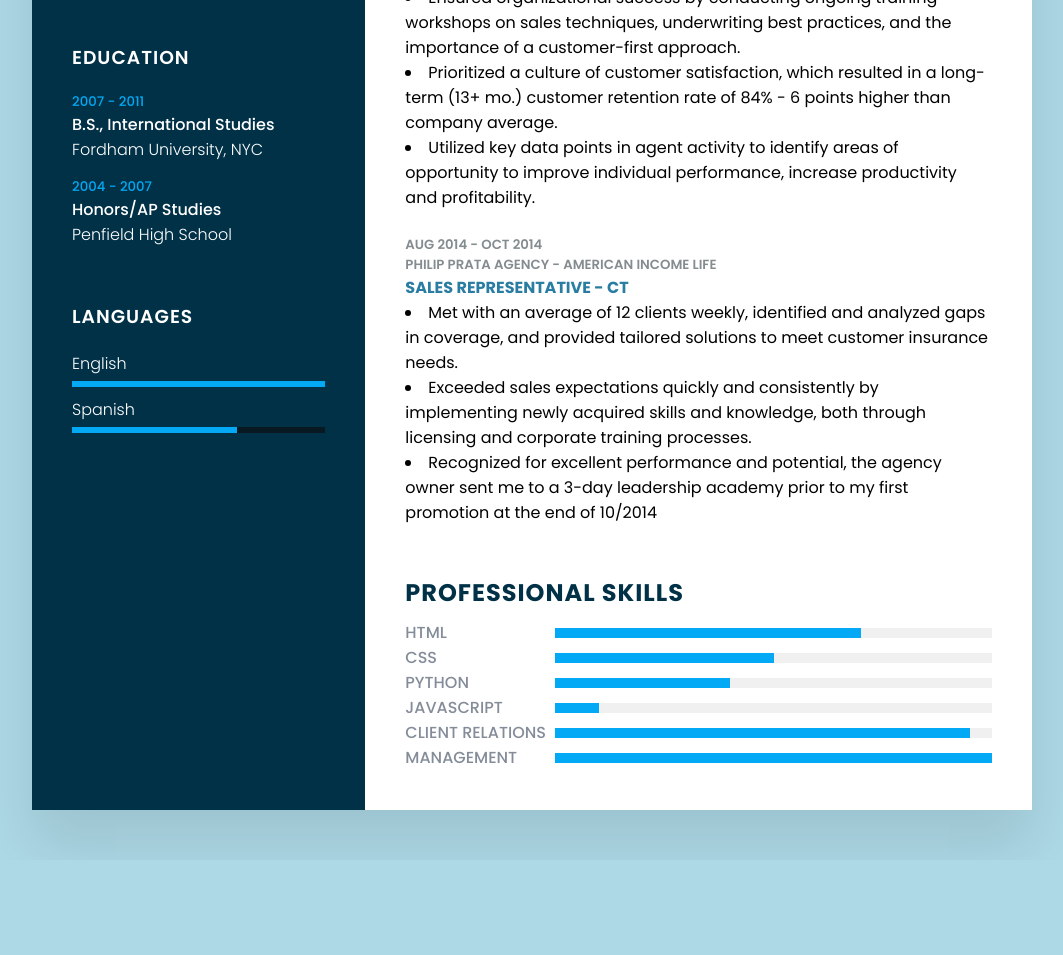
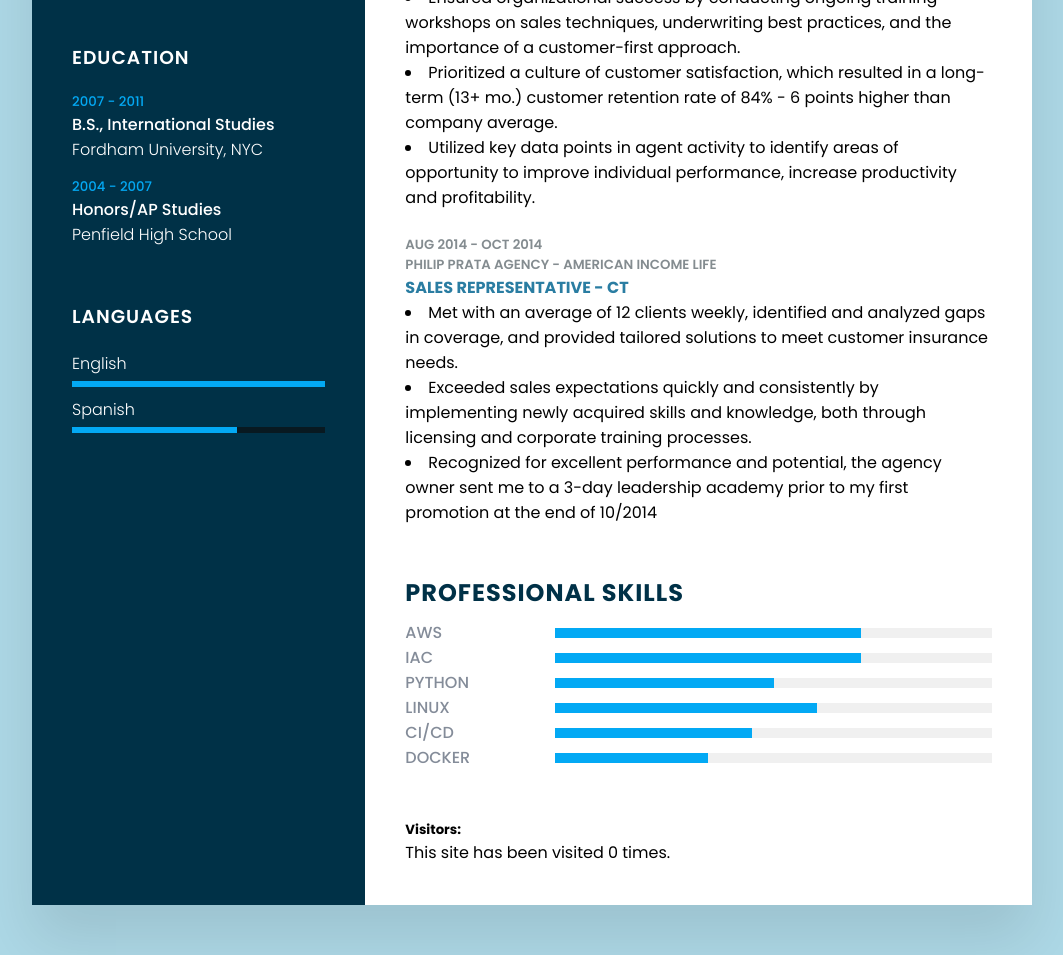
Before and after one commit to BryantLogan/Cloud-Resume-Challenge, a plain HTML site: page index.html in a window 1280 px wide. Shown: the part 1130-2085 px from the top of the page, without its empty margins (108-1171 px from the left). Before the commit the page ends 1990 px from the top, so only its background shows below. Drawn offline with Linux system fonts and the light colour scheme.

Commit message:
adds visitor label to index.html adds js file for visitor count functionality

```diff
--- a/index.html
+++ b/index.html
@@ -8,6 +8,7 @@
     </head>
 
     <body>
+        <script src="index.js"></script>
         <div class ="container">
             <div class="left_Side">
                 <div class="profileText">
@@ -160,46 +161,47 @@
                 <div class="about skills">
                     <h2 class ="title2">Professional Skills</h2>
                     <div class="box">
-                        <h4>HTML</h4>
+                        <h4>AWS</h4>
                         <div class="percent">
                             <div style ="width: 70%;"></div>
                         </div>
                     </div>
                     <div class="box">
-                        <h4>CSS</h4>
+                        <h4>IaC</h4>
+                        <div class="percent">
+                        <div style ="width: 70%;"></div>
+                    </div>
+                    </div>
+                    <div class="box">
+                        <h4>Python</h4>
                         <div class="percent">
                         <div style ="width: 50%;"></div>
                     </div>
                     </div>
                     <div class="box">
-                        <h4>Python</h4>
+                        <h4>Linux</h4>
                         <div class="percent">
-                        <div style ="width: 40%;"></div>
+                        <div style ="width: 60%;"></div>
                     </div>
                     </div>
                     <div class="box">
-                        <h4>JavaScript</h4>
+                        <h4>CI/CD</h4>
                         <div class="percent">
-                        <div style ="width: 10%;"></div>
+                        <div style ="width: 45%;"></div>
                     </div>
                     </div>
                     <div class="box">
-                        <h4>Client Relations</h4>
+                        <h4>Docker</h4>
                         <div class="percent">
-                        <div style ="width: 95%;"></div>
-                    </div>
-                    </div>
-                    <div class="box">
-                        <h4>Management</h4>
-                        <div class="percent">
-                        <div style ="width: 100%;"></div>
+                        <div style ="width: 35%;"></div>
                     </div>
                     </div>
                 </div>
+                <div>
+                    <h5>Visitors:</h5>
+                    <label id="visitorLabel">This site has been visited 0 times.</label>
+                </div>
             </div>
         </div>
-
-
-
     </body>
 </html>
--- /dev/null
+++ b/index.js
@@ -0,0 +1,12 @@
+const visitorLabel = document.getElementById("visitorLabel")
+
+const element = document.body
+
+let count = 0;
+
+element.onload = increaseCount;
+
+function increaseCount(){
+    count += 1;
+    visitorLabel.innerHTML = (`This site have been visited ${count} times.`);
+}
```
